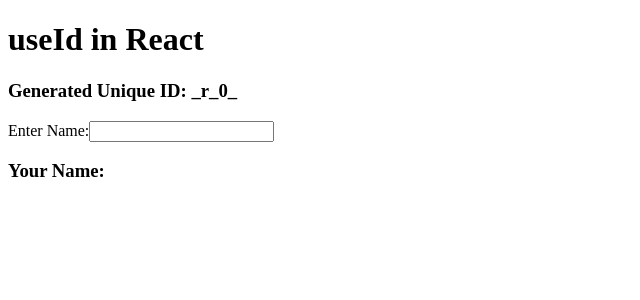
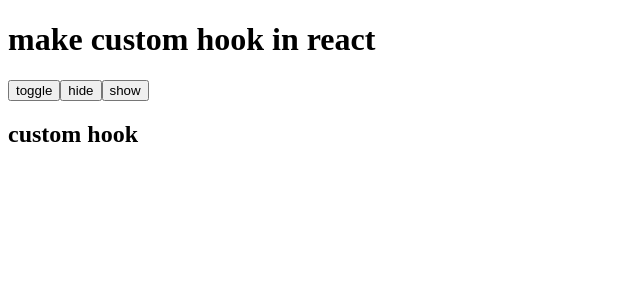
Before and after one commit to Sonukumar201995/React-practice-03, a React (Vite) app: page / in a window 1280 px wide. Shown: the top 300 px of the page, without its empty margins (0-640 px from the left). Built offline with nearby package versions, Linux system fonts and the light colour scheme.

Commit message:
make custom hook in react

```diff
--- a/src/App.jsx
+++ b/src/App.jsx
@@ -1,27 +1,18 @@
-import { useId, useState } from "react";
+import useToggle from "./UseToggle";
 
-function App() {
-  const id = useId();
-  const [name, setName] = useState("");
-
-  return (
+function App()
+{
+  const[value,setValue]=useToggle(true);
+  return(
     <>
-      <h1>useId in React</h1>
-
-      <h3>Generated Unique ID: {id}</h3>
-
-      <label htmlFor={id}>Enter Name:</label>
-
-      <input
-        type="text"
-        id={id}
-        value={name}
-        onChange={(e) => setName(e.target.value)}
-      />
-
-      <h3>Your Name: {name}</h3>
+    <h1>make custom hook in react</h1>
+    <button onClick={()=>setValue()}>toggle</button>
+    <button onClick={()=>setValue(false)}>hide</button>
+    <button onClick={()=>setValue(true)}>show</button>
+    {
+      value ? <h2>custom hook</h2> :null
+    }
     </>
-  );
+  )
 }
-
 export default App;
--- /dev/null
+++ b/src/useToggle.jsx
@@ -0,0 +1,18 @@
+import { useState } from "react";
+
+const useToggle = (defaultVal) => {
+
+    const [value, setValue] = useState(defaultVal);
+
+    function toggleValue(val) {
+        if (typeof val !== "boolean") {
+            setValue(prev => !prev);
+        } else {
+            setValue(val);
+        }
+    }
+
+    return [value, toggleValue];
+};
+
+export default useToggle;
```
